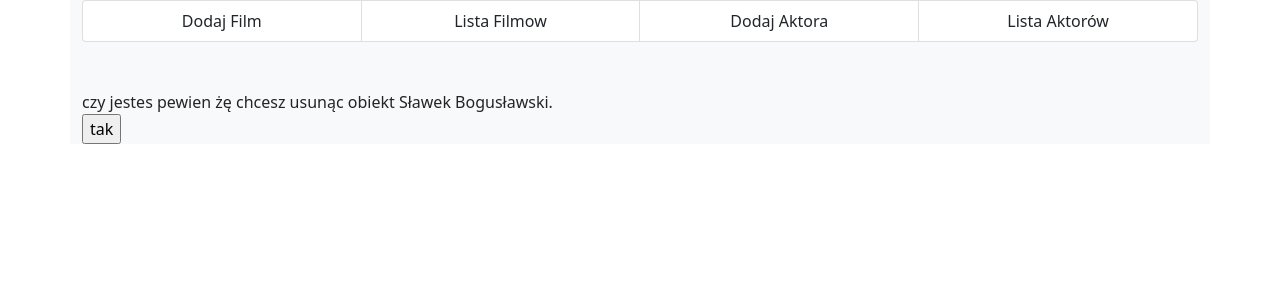
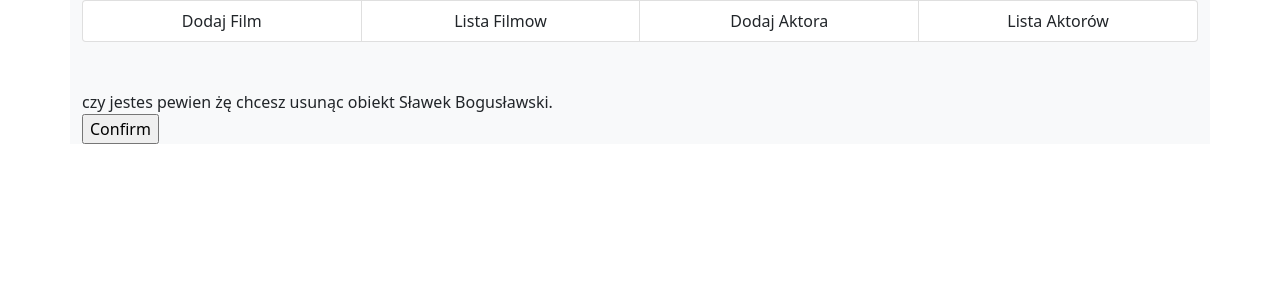
Before and after one commit to cooklee/ONLPYTW08Film, a Django app: page /DeleteActorView/1/ in a window 1280 px wide. Shown: the top 300 px of the page. Run offline with Django 3.2, Linux system fonts and the light colour scheme; data comes from the database, SQL or seed files in the repository; both versions use the stored data as it was after the commit; some libraries are stand-ins or nearby versions.

Commit message:
fix issiue with deleteview

```diff
--- a/movie/views.py
+++ b/movie/views.py
@@ -3,9 +3,9 @@
 from django.shortcuts import render, redirect
 
 # Create your views here.
-from django.urls import reverse
+from django.urls import reverse, reverse_lazy
 from django.views import View
-from django.views.generic import CreateView, DetailView, UpdateView, ListView
+from django.views.generic import CreateView, DetailView, UpdateView, ListView, DeleteView
 
 from movie.forms import MovieForm
 from movie.models import Movie, Actor
@@ -59,9 +59,10 @@ class UpdateActorView(UpdateView):
         url = reverse('detail_actor', args=(actor.id,))
         return url
 
-class DeleteActorView(DetailView):
+class DeleteActorView(DeleteView):
     model = Actor
     template_name = 'delete_form.html'
+    success_url = reverse_lazy('list_actor')
 
 
 class ListActorView(ListView):
--- a/templates/delete_form.html
+++ b/templates/delete_form.html
@@ -4,6 +4,6 @@
     <form method="post" class="bg-light">
         {% csrf_token %}
         {{ form.as_p }}
-        <input type="submit" value="tak">
+       <input type="submit" value="Confirm">
     </form>
 {% endblock %}
```
Also changed, not shown: db.sqlite3.
